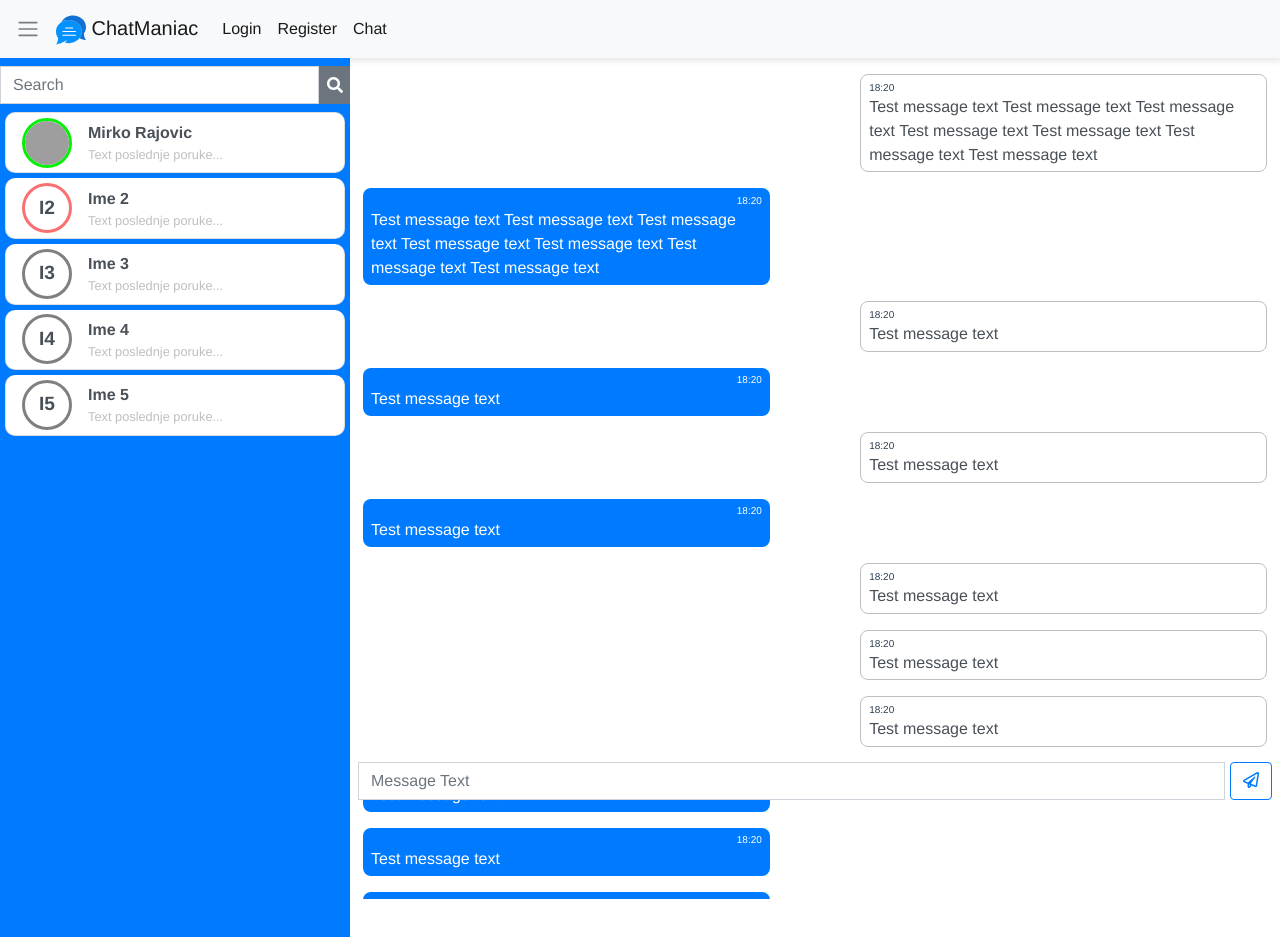
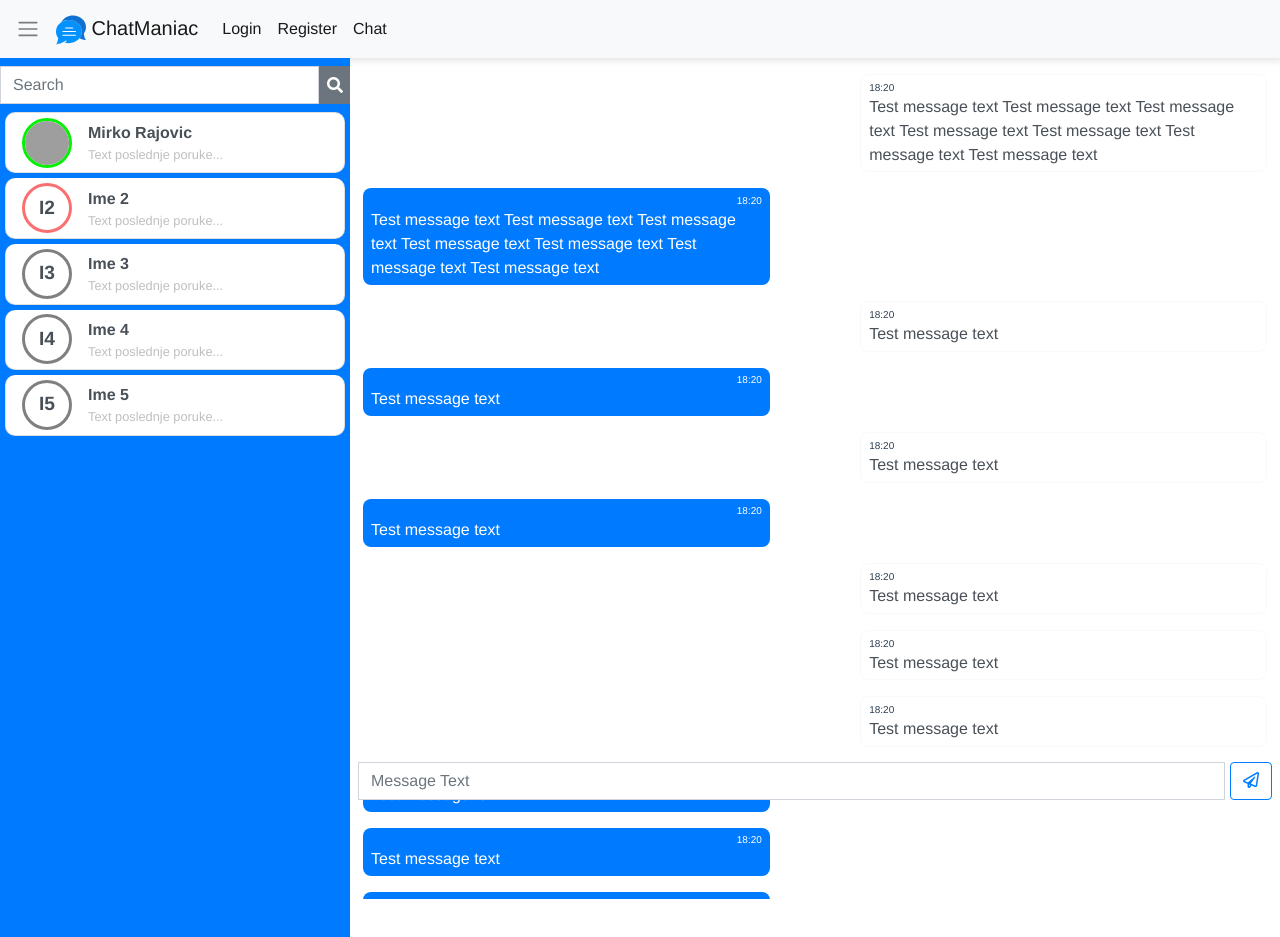
Before and after one commit to RajovicMirko/chatroom, a Vue app: page /chat in a window 1280 px wide. Built offline with nearby package versions, Linux system fonts and the light colour scheme; grey boxes are pictures that could not be loaded.

Commit message:
Chat page small fix

```diff
--- a/src/components/SingleMessage.vue
+++ b/src/components/SingleMessage.vue
@@ -1,5 +1,5 @@
 <template>
-  <div id="msg" :class="msg.type">
+  <div id="msg" :class="msg.type" @click="msgClick">
     <small class="time-stamp">18:20</small>
     <li class="txt list-group-item list-group-item-action d-flex align-items-center">{{msg.text}}</li>
   </div>
@@ -11,6 +11,12 @@ export default {
     msg: {
       type: Object,
       required: true
+    }
+  },
+
+  methods: {
+    msgClick() {
+      console.log("Msg is clicked");
     }
   }
 };
@@ -43,11 +49,11 @@ export default {
 
 #msg.send {
   align-self: flex-end;
-  border: 1px solid rgba(128, 128, 128, 0.5);
+  border: 1px solid rgba(128, 128, 128, 0.05);
 }
 
 #msg.recived {
-  background-color: #007bff;
+  background-color: rgba(0, 123, 255, 1);
   color: rgb(255, 255, 255);
 }
 
```
